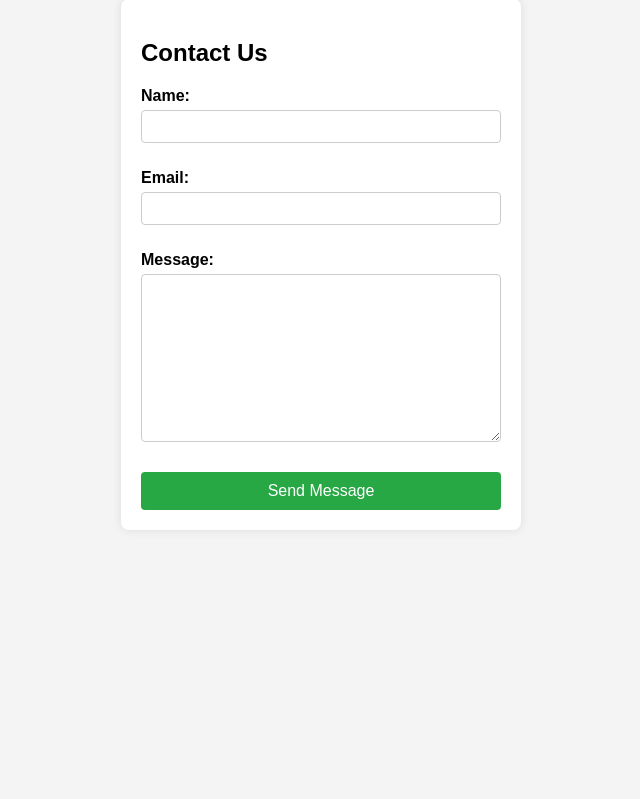
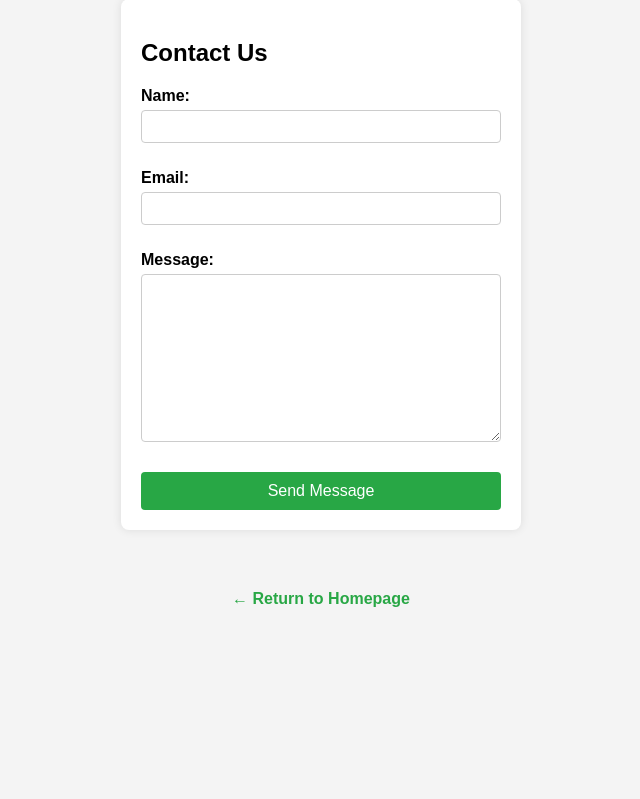
Before and after one commit to valkon30493/PetWellnessWeb, a Django app: page /contact/ in a window 1280 px wide. Shown: the part 41-840 px from the top of the page, without its empty margins (319-959 px from the left). Run offline with Django 5.2, Linux system fonts and the light colour scheme; parts of the project's set-up code (start-up, migrations or seed data) failed here and were passed over.

Commit message:
Add reusable return-to-home link on contact page

```diff
--- a/contact/templates/contact/contact.html
+++ b/contact/templates/contact/contact.html
@@ -24,5 +24,9 @@
             <button type="submit">Send Message</button>
         </form>
     </div>
+<p style="text-align: center;">
+    <a href="/" class="return-link">← Return to Homepage</a>
+</p>
+
 </body>
 </html>
--- a/static/css/style.css
+++ b/static/css/style.css
@@ -153,3 +153,17 @@ html, body {
     max-width: 600px;
     box-shadow: 0 2px 6px rgba(0, 0, 0, 0.05);
 }
+
+/* Reusable return link */
+.return-link {
+    display: inline-block;
+    margin-top: 20px;
+    text-align: center;
+    color: #28a745;
+    text-decoration: none;
+    font-weight: bold;
+}
+
+.return-link:hover {
+    text-decoration: underline;
+}
```
